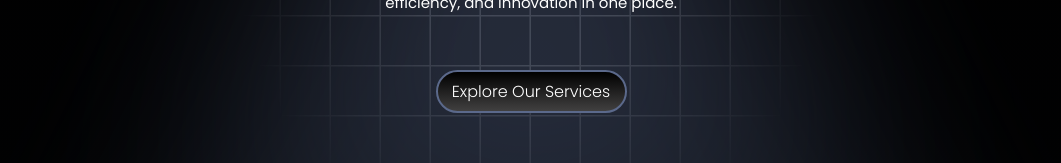
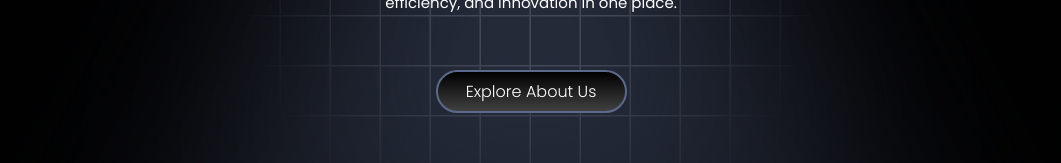
Before and after one commit to ANUXR4G/VSAY, a Next.js app: page / in a window 1280 px wide. Shown: the part 405-568 px from the top of the page, without its empty margins (109-1170 px from the left). Built offline with nearby package versions, Linux system fonts and the light colour scheme.

Commit message:
Initial Commit

```diff
--- a/src/app/page.tsx
+++ b/src/app/page.tsx
@@ -146,6 +146,8 @@ export default function Home() {
               one place.
             </motion.p>
 
+
+          <Link href="/about">
             <motion.button
               className="group relative font-light overflow-hidden border-[2px] border-[#5B698B] rounded-full bg-gradient-to-b from-black to-[rgb(65,64,64)] h-[43px] w-[191px] text-white backdrop-blur-sm transition-colors hover:bg-[rgba(0,0,0,0.30)]"
               onMouseMove={handleMouseMove}
@@ -153,7 +155,7 @@ export default function Home() {
               onHoverEnd={() => !isMobile && setIsHovered1(false)}
               style={{ willChange: isMobile ? "auto" : "background" }}
             >
-              <span className="relative z-10">Explore Our Services</span>
+              <span className="relative z-10">Explore About Us</span>
               {!isMobile && isHovered1 && (
                 <motion.div
                   className="absolute inset-0 z-0"
@@ -166,6 +168,7 @@ export default function Home() {
                 />
               )}
             </motion.button>
+            </Link>
           </motion.div>
         </main>
 
```
